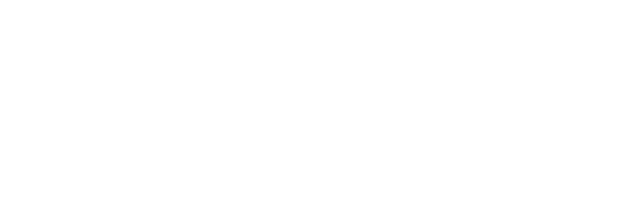
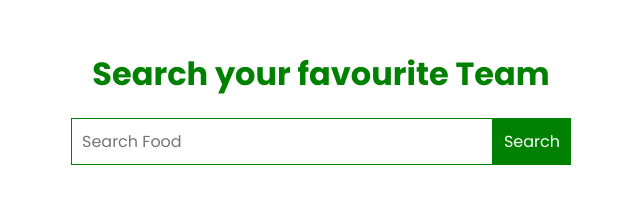
Before and after one commit to azizulwd/the-sports-db-with-api, a plain HTML site: page index.html in a window 1280 px wide. Shown: the whole page, without its empty margins (319-959 px from the left). Drawn offline with Linux system fonts and the light colour scheme.

Commit message:
basic design

```diff
--- a/index.html
+++ b/index.html
@@ -6,12 +6,19 @@
     <meta name="viewport" content="width=device-width, initial-scale=1.0">
     <title>The Sports DB-API</title>
 
+    <!-- ================== Favicon Css ================== -->
+    <link rel="shortcut icon" href="images/favicon.png" type="image/x-icon">
+
     <!-- ================== Custom Css ================== -->
     <link rel="stylesheet" href="styles/style.css">
 </head>
 <body>
 
-
+    <h1>Search your favourite Team</h1>
+    <div id="search_control">
+        <input id="searchField" type="text" placeholder="Search Food">
+        <button onclick="loadPlayer()">Search</button>
+    </div>
 
 
 
--- a/js/sportsdb.js
+++ b/js/sportsdb.js
@@ -0,0 +1,5 @@
+
+
+const loadPlayer = () => {
+    const url = `https://www.thesportsdb.com/api/v1/json/1/searchteams.php?t=`;
+}
--- a/styles/style.css
+++ b/styles/style.css
@@ -14,3 +14,32 @@
 body{
     font-family: 'Poppins', sans-serif;
 }
+h1{
+    text-align: center;
+    color: green;
+    margin-top: 50px;
+}
+#search_control {
+    width: 500px;
+    margin: 0 auto;
+    display: flex;
+    margin-bottom: 30px;
+    margin-top: 20px;
+}
+#search_control input {
+    width: 100%;
+    padding: 10px;
+    font-size: 16px;
+    border: 1px solid green;
+    outline: none;
+    font-family: 'Poppins', sans-serif;
+}
+#search_control button {
+    padding: 10px;
+    font-size: 16px;
+    border: 1px solid green;
+    background: green;
+    color: white;
+    cursor: pointer;
+    font-family: 'Poppins', sans-serif;
+}
```
Also changed, not shown: images/favicon.png (added).
